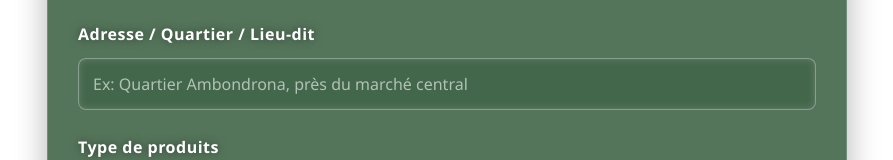
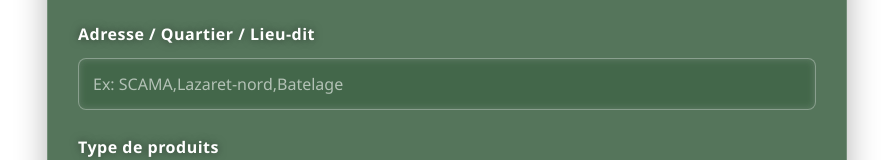
Before and after one commit to Fidel152/gasybiz-site, a plain HTML site: page index.html in a window 1280 px wide. Shown: the part 703-863 px from the top of the page, without its empty margins (193-1086 px from the left). Drawn offline with Linux system fonts and the light colour scheme.

Commit message:
Update index.html

```diff
--- a/index.html
+++ b/index.html
@@ -37,7 +37,7 @@
 
             <div class="form-group">
                 <label for="address">Adresse / Quartier / Lieu-dit</label>
-                <input type="text" name="Quartier" id="address" placeholder="Ex: Quartier Ambondrona, près du marché central" required>
+                <input type="text" name="Quartier" id="address" placeholder="Ex: SCAMA,Lazaret-nord,Batelage" required>
             </div>
 
             <div class="form-group">
```
